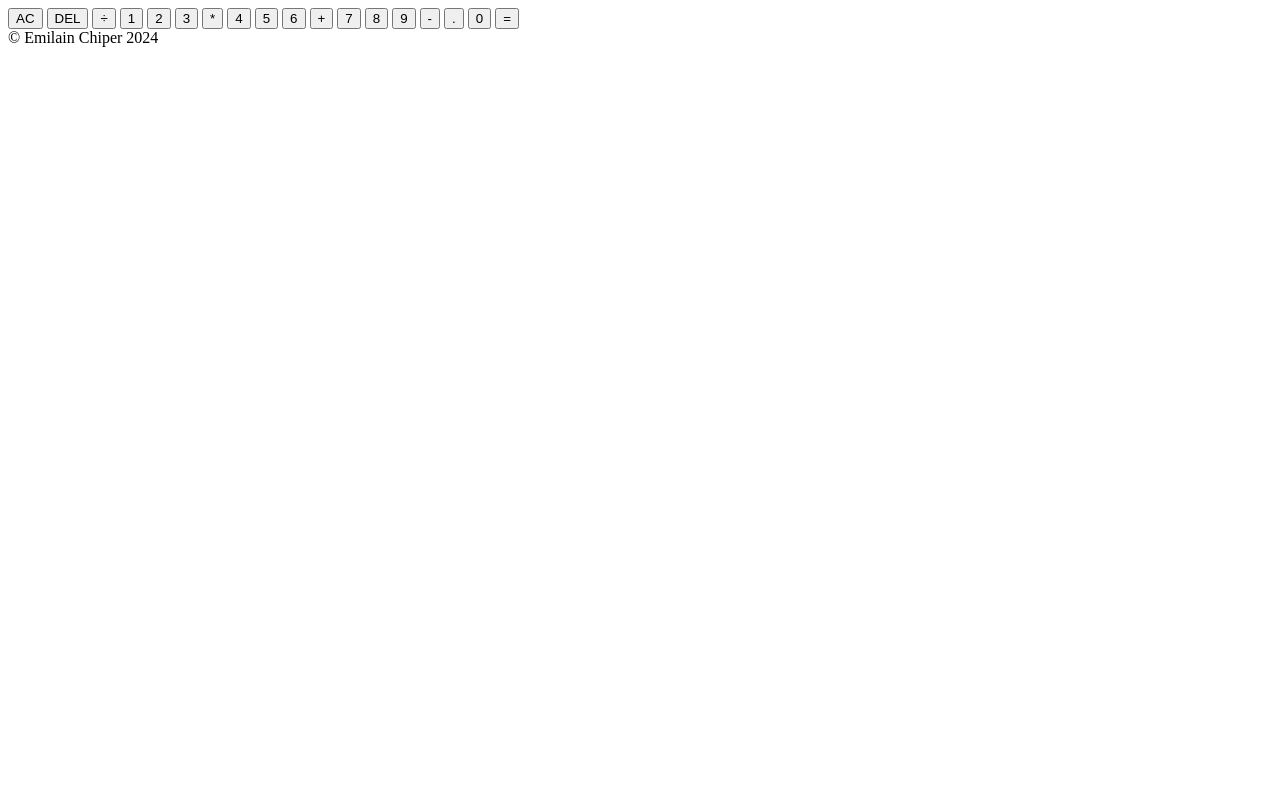
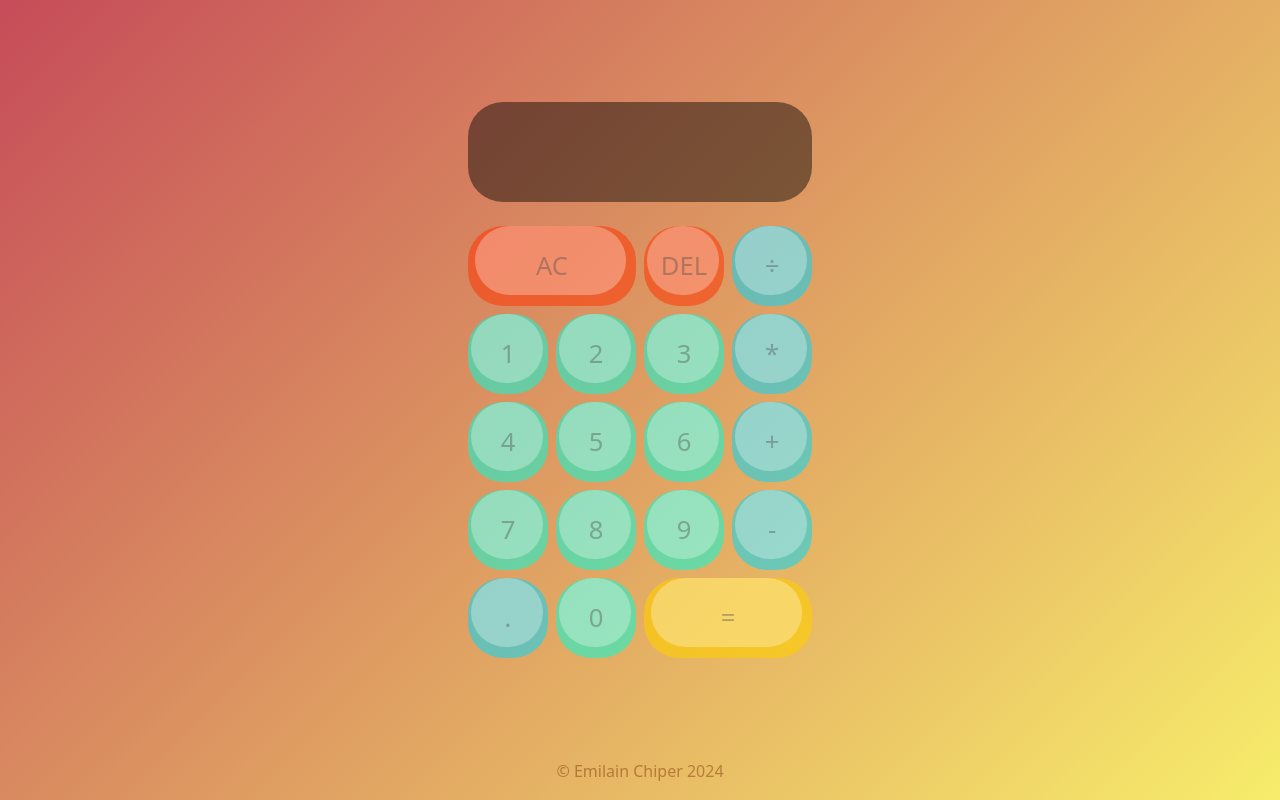
Before and after one commit to emilian-chiper/calculator, a plain HTML site: page index.html in a window 1280 px wide. Drawn offline with Linux system fonts and the light colour scheme; a web font is replaced by a local one.

Commit message:
Restructure html elements and style application
Moved the calculator inside a container element. Styled the entire app

```diff
--- a/index.html
+++ b/index.html
@@ -14,6 +14,7 @@
   </head>
   <body>
     <div class="wrapper">
+      <div class="container">
         <div class="calculator">
           <!-- Display -->
           <div class="display">
@@ -25,21 +26,26 @@
           <button class="clear __wide">AC</button>
           <button class="delete">DEL</button>
           <button class="operator">÷</button>
+
           <button class="operand">1</button>
           <button class="operand">2</button>
           <button class="operand">3</button>
           <button class="operator">*</button>
+
           <button class="operand">4</button>
           <button class="operand">5</button>
           <button class="operand">6</button>
           <button class="operator">+</button>
+
           <button class="operand">7</button>
           <button class="operand">8</button>
           <button class="operand">9</button>
           <button class="operator">-</button>
+
           <button class="operand" id="dot">.</button>
           <button class="operand">0</button>
           <button class="__wide" id="equals">=</button>
+        </div>
       </div>
 
       <!-- Footer -->
--- a/src/css/styles.css
+++ b/src/css/styles.css
@@ -0,0 +1,181 @@
+/* IMPORTS */
+@import url(https://fonts.bunny.net/css?family=noto-sans:400,700);
+
+/* CSS Variables */
+:root {
+  --bg-bright: #f7ed6b;
+  --bg-dark: #c64c59;
+  --font-family: 'Noto Sans', sans-serif;
+  --font-weight: 400;
+  --btn-border-radius: 35px;
+  --btn-font-size: 1.6rem;
+  --btn-color: rgba(0, 0, 0, 0.4);
+  --btn-transition: transform 0.1s;
+  --btn-hover-box-shadow: rgba(255, 255, 255, 0.9) 0 3px 2px inset,
+    rgba(0, 0, 0, 0.4) 0 3px 5px, rgba(0, 0, 0, 0.1) 0 10px 13px;
+  --display-bg-color: rgba(0, 0, 0, 0.45);
+  --display-border-radius: 35px;
+  --previous-operand-color: rgba(255, 255, 255, 0.75);
+  --previous-operand-font-size: 1.5rem;
+  --current-operand-color: #ffffff;
+  --current-operand-font-size: 2.5rem;
+  --operand-bg-color: rgba(1, 255, 221, 0.527);
+  --operand-hover-color: rgba(229, 255, 0, 0.89);
+  --operator-bg-color: rgba(1, 217, 255, 0.527);
+  --operator-hover-color: rgba(0, 255, 13, 0.89);
+  --clear-delete-bg-color: rgba(255, 52, 1, 0.527);
+  --clear-delete-hover-color: rgb(255, 0, 0);
+  --equals-bg-color: rgba(255, 208, 1, 0.603);
+  --equals-hover-color: rgb(255, 94, 0);
+  --footer-color: rgba(134, 60, 11, 0.5);
+  --box-shadow-opacity: 0.3;
+}
+
+/* HTML ELEMENTS */
+
+*,
+*::before,
+*::after {
+  box-sizing: border-box;
+  font-family: var(--font-family);
+  font-weight: var(--font-weight);
+}
+
+body {
+  height: 100vh;
+  margin: 0;
+  padding: 0;
+  background: var(--bg-bright);
+  background: linear-gradient(315deg, var(--bg-bright), var(--bg-dark));
+}
+
+/* GENERAL ELEMENTS */
+button {
+  border: none;
+  outline: none;
+  border-radius: var(--btn-border-radius);
+  cursor: pointer;
+  font-size: var(--btn-font-size);
+  position: relative;
+  color: var(--btn-color);
+  transition: var(--btn-transition);
+}
+
+button::before {
+  background-color: initial;
+  background-image: linear-gradient(
+    rgb(255, 255, 255) 0,
+    rgba(255, 255, 255, 1) 100%
+  );
+  border-radius: 125px;
+  content: '';
+  height: 87%;
+  left: 4%;
+  opacity: var(--box-shadow-opacity);
+  position: absolute;
+  top: 0;
+  transition: all 0.3s;
+  width: 90%;
+}
+
+button:hover {
+  box-shadow: var(--btn-hover-box-shadow);
+  transform: scale(1.05);
+}
+
+button:active {
+  transform: scale(0.95);
+}
+
+/* STRUCTURAL ELEMENTS */
+.wrapper {
+  display: flex;
+  flex-direction: column;
+  justify-content: space-between;
+  align-items: center;
+}
+
+.container {
+  min-height: 95vh;
+  display: flex;
+  justify-content: center;
+  align-items: center;
+}
+
+.calculator {
+  display: grid;
+  justify-content: center;
+  align-content: center;
+  grid-template-columns: repeat(4, 5rem);
+  grid-template-rows: minmax(7.2rem, auto) repeat(5, 5rem);
+  gap: 0.5rem;
+}
+
+.display {
+  border-radius: var(--display-border-radius);
+  margin-bottom: 1rem;
+  padding: 10px;
+  grid-column: 1/-1;
+  display: flex;
+  flex-direction: column;
+  align-items: flex-end;
+  word-wrap: break-word;
+  word-break: break-all;
+  background-color: var(--display-bg-color);
+}
+
+.previous-operand {
+  color: var(--previous-operand-color);
+  font-style: italic;
+  font-size: var(--previous-operand-font-size);
+}
+
+.current-operand {
+  font-size: var(--current-operand-font-size);
+  color: var(--current-operand-color);
+}
+
+.__wide {
+  grid-column: span 2;
+}
+
+.operand {
+  background-color: var(--operand-bg-color);
+}
+
+.operand:hover {
+  color: var(--operand-hover-color);
+}
+
+.operator,
+#dot {
+  background-color: var(--operator-bg-color);
+}
+
+.operator:hover,
+#dot:hover {
+  color: var(--operator-hover-color);
+}
+
+.clear,
+.delete {
+  background-color: var(--clear-delete-bg-color);
+}
+
+.clear:hover,
+.delete:hover {
+  color: var(--clear-delete-hover-color);
+}
+
+#equals {
+  background-color: var(--equals-bg-color);
+}
+
+#equals:hover {
+  color: var(--equals-hover-color);
+}
+
+.footer {
+  min-height: 5vh;
+  color: var(--footer-color);
+}
```
Lines whose indentation alone changed are shown as unchanged.
